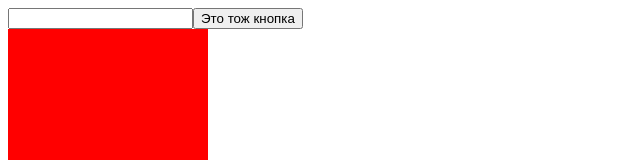
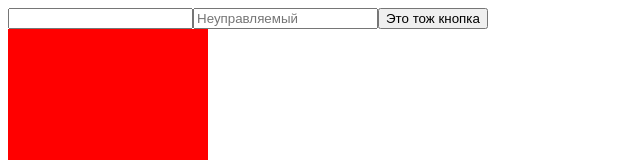
Before and after one commit to MihaDarin/vue-example, a React (Create React App) app: page / in a window 1280 px wide. Shown: the top 160 px of the page, without its empty margins (0-640 px from the left). Built offline with nearby package versions, Linux system fonts and the light colour scheme; no server answers.

Commit message:
изучена типизация неуправляеого инпута

```diff
--- a/src/components/EventsExample.tsx
+++ b/src/components/EventsExample.tsx
@@ -1,13 +1,14 @@
-import React, { FC, useState } from "react";
+import React, { FC, useRef, useState } from "react";
 
 const EventsExample: FC = () => {
   const [value, setValue] = useState<string>(" ");
   const [isDrag, setIsDrag] = useState<boolean>(false);
+  const inputRef = useRef<HTMLInputElement>(null);
   const changeHandler = (e: React.ChangeEvent<HTMLInputElement>) => {
     setValue(e.target.value);
   };
   const clickHandler = (e: React.MouseEvent<HTMLButtonElement>) => {
-    console.log(value);
+    console.log(inputRef.current?.value);
   };
   const dragHandler = (e: React.DragEvent<HTMLDivElement>) => {
     console.log("DRAG");
@@ -26,7 +27,13 @@ const EventsExample: FC = () => {
   };
   return (
     <div>
-      <input value={value} onChange={changeHandler} type="text" />
+      <input
+        value={value}
+        onChange={changeHandler}
+        type="text"
+        placeholder="Управляемый"
+      />
+      <input ref={inputRef} type="text" placeholder="Неуправляемый" />
       <button onClick={clickHandler}>Это тож кнопка</button>
       <div
         onDrag={dragHandler}
```
